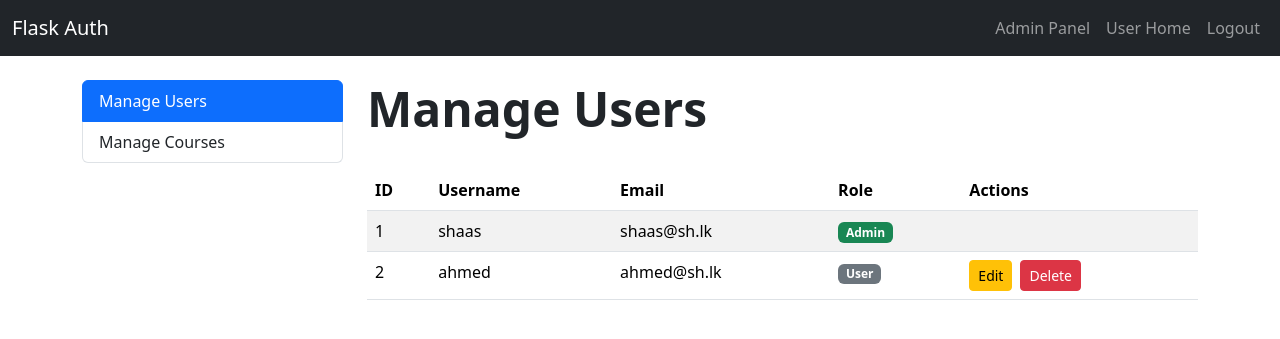
After one commit to ahmedhafas105/student-learn-hub, a Flask app: page /admin in a window 1280 px wide. The commit adds this page. Shown: the top 339 px of the page. Run offline with Flask 3, Linux system fonts and the light colour scheme; a user stored in the database is signed in.

Commit message:
setup admin panel UI and backend logic

```diff
--- a/app.py
+++ b/app.py
@@ -101,7 +101,7 @@ class CourseForm(FlaskForm):
 def home():
     if current_user.is_authenticated:
         if current_user.role == 'admin':
-            return redirect(url_for('dashboard'))
+            return redirect(url_for('admin'))
         else:
             all_courses = Course.query.all()
             return render_template('user_home.html', courses=all_courses)
@@ -139,18 +139,25 @@ def login():
             login_user(user)
 
             if user.role == 'admin':
-                return redirect(url_for('dashboard'))
+                return redirect(url_for('admin'))
             else:
                 return redirect(url_for('home'))
         flash('Invalid username or password')
     return render_template('login.html', form=form)
 
-@app.route('/dashboard')
+@app.route('/admin')
 @login_required
 @admin_required
-def dashboard():
-    users = User.query.all()
-    return render_template('dashboard.html', users=users)
+def admin():
+    view = request.args.get('view', 'users')
+
+    if view == 'users':
+        data = User.query.all()
+    elif view == 'courses':
+        data = Course.query.all()
+    else:
+        return redirect(url_for('admin', view='users'))
+    return render_template('admin_panel.html', active_view=view, data=data)
 
 @app.route('/logout')
 def logout():
@@ -169,25 +176,7 @@ def delete_user(user_id):
         db.session.delete(user_to_delete)
         db.session.commit()
         flash('User deleted successfully!', 'success')
-    return redirect(url_for('dashboard'))
-
-# Route for Toggle Admin Role
-# @app.route('/toggle_admin/<int:user_id>', methods=['POST'])
-# @login_required
-# @admin_required
-# def toggle_admin(user_id):
-#     user_to_toggle = User.query.get_or_404(user_id)
-#     if user_to_toggle.id == current_user.id:
-#         flash('You cannot change your own admin status.', 'danger')
-#     else:
-#         if user_to_toggle.role == 'user':
-#             user_to_toggle.role = 'admin'
-#             flash(f'{user_to_toggle.username} has been promoted to Admin', 'success')
-#         else:
-#             user_to_toggle.role = 'user'
-#             flash(f'{user_to_toggle.username} has been demoted to User.', 'success')
-#         db.session.commit()
-#     return redirect(url_for('dashboard'))
+    return redirect(url_for('admin', view='users'))
 
 # Route for Edit User
 @app.route('/edit_user/<int:user_id>', methods=['GET', 'POST'])
@@ -202,8 +191,7 @@ def edit_user(user_id):
         user_to_edit.email = form.email.data
         db.session.commit()
         flash('User details updated successfully!', 'success')
-        return redirect(url_for('dashboard'))
-
+        return redirect(url_for('admin', view='users'))
     elif request.method == 'GET':
         form.username.data = user_to_edit.username
         form.email.data = user_to_edit.email
@@ -212,13 +200,6 @@ def edit_user(user_id):
 
 
 # Course Management Routes
-@app.route('/courses')
-@login_required
-@admin_required
-def courses():
-    all_courses = Course.query.all()
-    return render_template('courses.html', courses=all_courses)
-
 @app.route('/add_course', methods=['GET', 'POST'])
 @login_required
 @admin_required
@@ -233,7 +214,7 @@ def add_course():
         db.session.add(new_course)
         db.session.commit()
         flash('Course added successfully!', 'success')
-        return redirect(url_for('courses'))
+        return redirect(url_for('admin', view='courses'))
     return render_template('course_form.html', form=form, title='Add New Course')
 
 @app.route('/edit_course/<int:course_id>', methods=['GET', 'POST'])
@@ -248,7 +229,7 @@ def edit_course(course_id):
         course.image_url = form.image_url.data
         db.session.commit()
         flash('Course updated successfully!', 'success')
-        return redirect(url_for('courses'))
+        return redirect(url_for('admin', view='courses'))
     elif request.method == 'GET':
         form.title.data = course.title
         form.description.data = course.description
@@ -259,11 +240,11 @@ def edit_course(course_id):
 @login_required
 @admin_required
 def delete_course(course_id):
-    course = Course.query.get_or_404(course_id)
+    course = db.session.get(Course, course_id)
     db.session.delete(course)
     db.session.commit()
     flash('Course deleted successfully!', 'success')
-    return redirect(url_for('courses'))
+    return redirect(url_for('admin', view='courses'))
 
 
 # Create database tables
--- /dev/null
+++ b/templates/_user_table.html
@@ -0,0 +1,28 @@
+<table class="table table-striped table-hover">
+    <thead>
+        <tr>
+            <th>ID</th><th>Username</th><th>Email</th><th>Role</th><th>Actions</th>
+        </tr>
+    </thead>
+    <tbody>
+        {% for user in data %}
+        <tr>
+            <td>{{ user.id }}</td><td>{{ user.username }}</td><td>{{ user.email }}</td>
+            <td>
+                {% if user.role == 'admin' %}<span class="badge bg-success">Admin</span>
+                {% else %}<span class="badge bg-secondary">User</span>{% endif %}
+            </td>
+            <td>
+                {% if user.id != current_user.id %}
+                <div class="d-flex">
+                    <a href="{{ url_for('edit_user', user_id=user.id) }}" class="btn btn-warning btn-sm me-2">Edit</a>
+                    <form action="{{ url_for('delete_user', user_id=user.id) }}" method="POST" onsubmit="return confirm('Are you sure?');">
+                        <button type="submit" class="btn btn-danger btn-sm">Delete</button>
+                    </form>
+                </div>
+                {% endif %}
+            </td>
+        </tr>
+        {% endfor %}
+    </tbody>
+</table>
--- /dev/null
+++ b/templates/admin_panel.html
@@ -0,0 +1,32 @@
+{% extends "base.html" %}
+{% block title %}Admin Panel{% endblock %}
+{% block content %}
+<div class="row">
+    <div class="col-md-3">
+        <div class="list-group">
+            <a href="{{ url_for('admin', view='users') }}" class="list-group-item list-group-item-action {% if active_view == 'users' %}active{% endif %}">
+                Manage Users
+            </a>
+            <a href="{{ url_for('admin', view='courses') }}" class="list-group-item list-group-item-action {% if active_view == 'courses' %}active{% endif %}">
+                Manage Courses
+            </a>
+        </div>
+    </div>
+
+    <div class="col-md-9">
+        {% if active_view == 'users' %}
+            <div class="d-flex justify-content-between align-items-center mb-4">
+                <h1 class="display-5 fw-bold">Manage Users</h1>
+            </div>
+            {% include '_user_table.html' %}
+
+        {% elif active_view == 'courses' %}
+            <div class="d-flex justify-content-between align-items-center mb-4">
+                <h1 class="display-5 fw-bold">Manage Courses</h1>
+                <a href="{{ url_for('add_course') }}" class="btn btn-primary">Add New Course</a>
+            </div>
+            {% include '_course_table.html' %}
+        {% endif %}
+    </div>
+</div>
+{% endblock %}
--- a/templates/base.html
+++ b/templates/base.html
@@ -16,9 +16,19 @@
             <div class="collapse navbar-collapse" id="navbarNav">
                 <ul class="navbar-nav ms-auto">
                     {% if current_user.is_authenticated %}
-                        <li class="nav-item">
-                            <a class="nav-link" href="{{ url_for('dashboard') }}">Dashboard</a>
-                        </li>
+                        {% if current_user.role == 'admin' %}
+                            <li class="nav-item">
+                                <a class="nav-link" href="{{ url_for('admin') }}">Admin Panel</a>
+                            </li>
+                            <li class="nav-item">
+                                <a class="nav-link" href="{{ url_for('home') }}">User Home</a>
+                            </li>
+                        {% else %}
+                            <li class="nav-item">
+                                <a class="nav-link" href="{{ url_for('home') }}">Home</a>
+                            </li>
+                        {% endif %}
+
                         <li class="nav-item">
                             <a class="nav-link" href="{{ url_for('logout') }}">Logout</a>
                         </li>
```
Also changed, not shown: templates/_course_table.html (added, +22 -0 lines).
